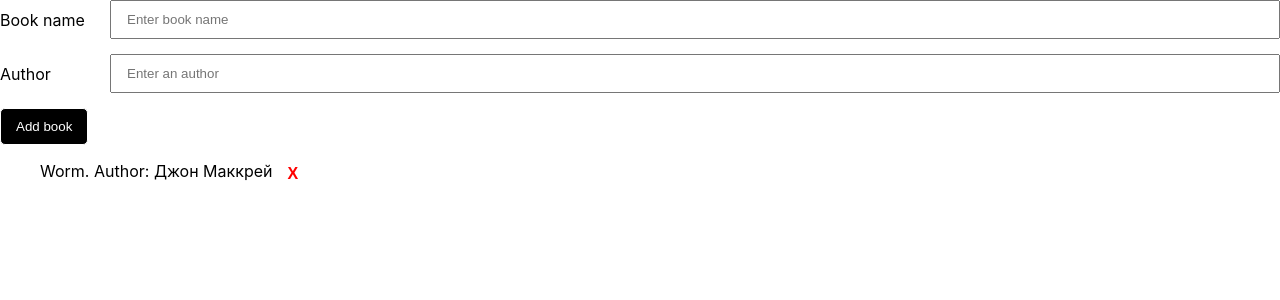
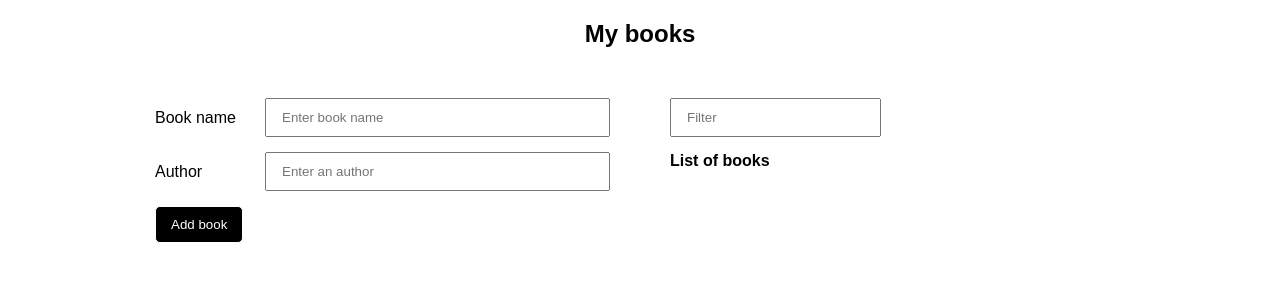
Before and after one commit to Anzhelika-Light/M2-forms, a React (Create React App) app: page / in a window 1280 px wide. Shown: the top 300 px of the page. Built offline with nearby package versions, Linux system fonts and the light colour scheme.

Commit message:
added Books, BookList, FormAddBook components

```diff
--- a/package.json
+++ b/package.json
@@ -7,6 +7,7 @@
     "@testing-library/jest-dom": "^5.16.3",
     "@testing-library/react": "^12.1.4",
     "@testing-library/user-event": "^13.5.0",
+    "nanoid": "^4.0.1",
     "prop-types": "^15.8.1",
     "react": "^18.1.0",
     "react-dom": "^18.1.0",
--- a/src/components/App.jsx
+++ b/src/components/App.jsx
@@ -1,19 +1,9 @@
-import FormAddBook from './FormAddBook/FormAddBook';
-import BookList from './BookList/BookList';
-
-const books = [
-  {
-    id: '1',
-    title: 'Worm',
-    author: 'Джон Маккрей',
-  },
-];
+import Books from './Books/Books';
 
 export const App = () => {
   return (
     <div>
-      <FormAddBook onSubmit={() => {}} />
-      <BookList items={books} />
+      <Books />
     </div>
   );
 };
--- a/src/components/BookList/BookList.jsx
+++ b/src/components/Books/BookList/BookList.jsx
@@ -1,15 +1,22 @@
 import PropTypes from 'prop-types';
 import styles from './book-list.module.css';
 
-const BookList = ({ items }) => {
+const BookList = ({ items, removeBook }) => {
   const elements = items.map(({ id, title, author }) => (
     <li key={id} className={styles.item}>
       {title}. Author: {author}
-      <span className={styles.remove}>X</span>
+      <span onClick={() => removeBook(id)} className={styles.remove}>
+        X
+      </span>
     </li>
   ));
 
-  return <ol className={styles.list}>{elements}</ol>;
+  return (
+    <>
+      <h4 className={styles.title}>List of books</h4>
+      <ol className={styles.list}>{elements}</ol>
+    </>
+  );
 };
 
 export default BookList;
--- a/src/components/BookList/book-list.module.css
+++ b/src/components/Books/BookList/book-list.module.css
@@ -1,5 +1,5 @@
-.list {
-  list-style: none;
+.title {
+  margin-top: 0;
 }
 
 .item {
--- /dev/null
+++ b/src/components/Books/Books.jsx
@@ -0,0 +1,104 @@
+import { Component } from 'react';
+import { nanoid } from 'nanoid';
+import FormAddBook from './FormAddBook/FormAddBook';
+import BookList from './BookList/BookList';
+import styles from './books.module.css';
+
+class Books extends Component {
+  state = {
+    books: [],
+    filter: '',
+  };
+
+  addBook = data => {
+    if (this.isDublicate(data)) {
+      return alert(`${data.title} - ${data.author} is already in the list`);
+    }
+
+    this.setState(prevState => {
+      const newBook = {
+        id: nanoid(),
+        ...data,
+      };
+
+      return {
+        books: [...prevState.books, newBook],
+      };
+    });
+  };
+
+  isDublicate({ title, author }) {
+    const { books } = this.state;
+    const result = books.find(
+      item => item.title === title && item.author === author
+    );
+    return result;
+  }
+
+  removeBook = id => {
+    this.setState(({ books }) => {
+      const newBooks = books.filter(item => item.id !== id);
+
+      return {
+        books: newBooks,
+      };
+    });
+  };
+
+  handleFilter = ({ target }) => {
+    const { name, value } = target;
+    this.setState({
+      [name]: value,
+    });
+  };
+
+  getfilteredBooks() {
+    const { books, filter } = this.state;
+
+    if (!filter) {
+      return books;
+    }
+
+    const normalizedFilter = filter.toLowerCase();
+
+    const filteredBooks = books.filter(({ title, author }) => {
+      const normalizedTitle = title.toLowerCase();
+      const normalizedAuthor = author.toLowerCase();
+      const result =
+        normalizedTitle.includes(normalizedFilter) ||
+        normalizedAuthor.includes(normalizedFilter);
+      return result;
+    });
+
+    return filteredBooks;
+  }
+
+  render() {
+    const { addBook, removeBook, handleFilter } = this;
+
+    const books = this.getfilteredBooks();
+
+    return (
+      <div className={styles.container}>
+        <h2 className={styles.title}>My books</h2>
+        <div className={styles.row}>
+          <div className={styles.column}>
+            <FormAddBook onSubmit={addBook} />
+          </div>
+          <div className={styles.column}>
+            <input
+              name="filter"
+              onChange={handleFilter}
+              className={styles.filter}
+              type="text"
+              placeholder="Filter"
+            />
+            <BookList items={books} removeBook={removeBook} />
+          </div>
+        </div>
+      </div>
+    );
+  }
+}
+
+export default Books;
--- a/src/components/FormAddBook/FormAddBook.jsx
+++ b/src/components/Books/FormAddBook/FormAddBook.jsx
@@ -1,5 +1,7 @@
 import { Component } from 'react';
 import PropTypes from 'prop-types';
+import { nanoid } from 'nanoid';
+
 import styles from './form-add-book.module.css';
 
 class FormAddBook extends Component {
@@ -16,6 +18,9 @@ class FormAddBook extends Component {
     author: '',
   };
 
+  titleId = nanoid();
+  authorId = nanoid();
+
   handleChange = ({ target }) => {
     const { value, name } = target;
     this.setState({
@@ -25,7 +30,6 @@ class FormAddBook extends Component {
 
   handleSubmit = e => {
     e.preventDefault();
-
     const { onSubmit } = this.props;
     onSubmit({ ...this.state });
     this.reset();
@@ -39,34 +43,38 @@ class FormAddBook extends Component {
   }
 
   render() {
+    const { handleChange, handleSubmit, titleId, authorId } = this;
     const { title, author } = this.state;
+
     return (
-      <form onSubmit={this.handleSubmit}>
+      <form onSubmit={handleSubmit}>
         <div className={styles.formGroup}>
-          <label htmlFor="bookName">Book name</label>
+          <label htmlFor={titleId}>Book name</label>
           <input
             name="title"
             value={title}
-            onChange={this.handleChange}
+            onChange={handleChange}
             className={styles.field}
             type="text"
-            id="bookName"
+            id={titleId}
             placeholder="Enter book name"
+            required
           />
         </div>
         <div className={styles.formGroup}>
-          <label htmlFor="author">Author</label>
+          <label htmlFor={authorId}>Author</label>
           <input
             name="author"
             value={author}
-            onChange={this.handleChange}
+            onChange={handleChange}
             className={styles.field}
             type="text"
-            id="author"
+            id={authorId}
             placeholder="Enter an author"
+            required
           />
         </div>
-        <button className={styles.btn} type="button">
+        <button className={styles.btn} type="submit">
           Add book
         </button>
       </form>
--- a/src/components/FormAddBook/form-add-book.module.css
+++ b/src/components/Books/FormAddBook/form-add-book.module.css
@@ -19,3 +19,8 @@
   border: 1px solid;
   border-radius: 5px;
 }
+
+.btn:hover {
+  background-color: #fff;
+  color: #000;
+}
--- /dev/null
+++ b/src/components/Books/books.module.css
@@ -0,0 +1,26 @@
+.container {
+  max-width: 1000px;
+  margin: 0 auto;
+  margin-top: 20px;
+  font-family: Arial, 'Helvetica Neue', Helvetica, sans-serif;
+}
+
+.title {
+  text-align: center;
+  margin-bottom: 35px;
+}
+
+.row {
+  display: grid;
+  grid-template-columns: repeat(2, 1fr);
+  gap: 30px;
+}
+
+.column {
+  padding: 15px;
+}
+
+.filter {
+  margin-bottom: 15px;
+  padding: 10px 15px;
+}
```
Also changed, not shown: 1 other file (tests, documents, lock files or other folders).
